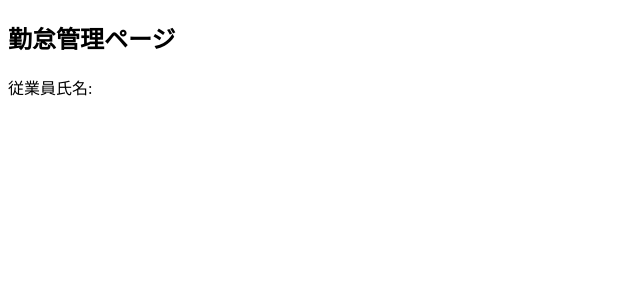
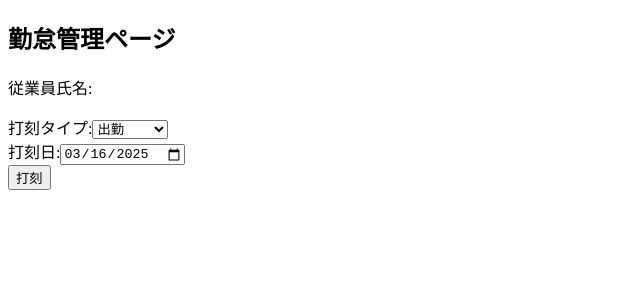
Before and after one commit to kakaz-one/brushuptest-1, a Next.js app: page /auth/employee/1/attendance in a window 1280 px wide. Shown: the top 300 px of the page, without its empty margins (0-640 px from the left). Built offline with nearby package versions, Linux system fonts and the light colour scheme; no server answers; the database is empty.

Commit message:
「勤怠管理」ページに打刻機能を実装

```diff
--- a/src/app/api/employee/[id]/attendance/route.ts
+++ b/src/app/api/employee/[id]/attendance/route.ts
@@ -0,0 +1,31 @@
+import { PrismaClient } from "@prisma/client";
+import { NextResponse } from "next/server";
+
+const prisma = new PrismaClient();
+
+export async function POST(req: Request, { params }: { params: { id: string } }) {
+  try {
+    await prisma.$connect();
+    const { recordType, recordDate } = await req.json();
+
+    const newRecord = await prisma.timeRecord.create({
+      data: {
+        employee_id: parseInt(params.id),
+        record_type: recordType,
+        record_time: new Date(recordDate),
+      },
+    });
+
+    return NextResponse.json(
+      { message: "打刻が成功しました", record: newRecord },
+      { status: 200 }
+    );
+  } catch (err) {
+    return NextResponse.json(
+      { message: "打刻処理に失敗しました", err },
+      { status: 500 }
+    );
+  } finally {
+    await prisma.$disconnect();
+  }
+}
--- a/src/app/auth/employee/[id]/attendance/page.tsx
+++ b/src/app/auth/employee/[id]/attendance/page.tsx
@@ -5,6 +5,9 @@ import { use, useState, useEffect } from 'react';
 export default function AttendancePage({ params }: { params: Promise<{ id: string }> }) {
   const { id } = use(params);
   const [name, setName] = useState('');
+  const [recordType, setRecordType] = useState('出勤');
+  const [recordDate, setRecordDate] = useState(new Date().toISOString().split('T')[0]); // 現在の日付を初期値に設定
+  const [message, setMessage] = useState('');
 
   useEffect(() => {
     // 従業員情報を取得するためのAPI呼び出し
@@ -14,11 +17,55 @@ export default function AttendancePage({ params }: { params: Promise<{ id: strin
       .catch(err => console.error('Error fetching employee data:', err));
   }, [id]);
 
+  const handleClockIn = async () => {
+    try {
+      const response = await fetch(`/api/employee/${id}/attendance`, {
+        method: 'POST',
+        headers: {
+          'Content-Type': 'application/json',
+        },
+        body: JSON.stringify({ recordType, recordDate }),
+      });
+
+      const data = await response.json();
+      if (response.ok) {
+        setMessage('打刻が成功しました');
+      } else {
+        setMessage(`エラー: ${data.message}`);
+      }
+    } catch (err) {
+      setMessage('打刻処理中にエラーが発生しました');
+    }
+  };
+
   return (
     <div>
       <h2>勤怠管理ページ</h2>
       <p>従業員氏名: {name}</p>
-      {/* 勤怠管理の内容をここに表示 */}
+      <div>
+        <label htmlFor="recordType">打刻タイプ:</label>
+        <select
+          id="recordType"
+          value={recordType}
+          onChange={(e) => setRecordType(e.target.value)}
+        >
+          <option value="出勤">出勤</option>
+          <option value="退勤">退勤</option>
+          <option value="休憩開始">休憩開始</option>
+          <option value="休憩終了">休憩終了</option>
+        </select>
+      </div>
+      <div>
+        <label htmlFor="recordDate">打刻日:</label>
+        <input
+          type="date"
+          id="recordDate"
+          value={recordDate}
+          onChange={(e) => setRecordDate(e.target.value)}
+        />
+      </div>
+      <button onClick={handleClockIn}>打刻</button>
+      {message && <p>{message}</p>}
     </div>
   );
 }
```
